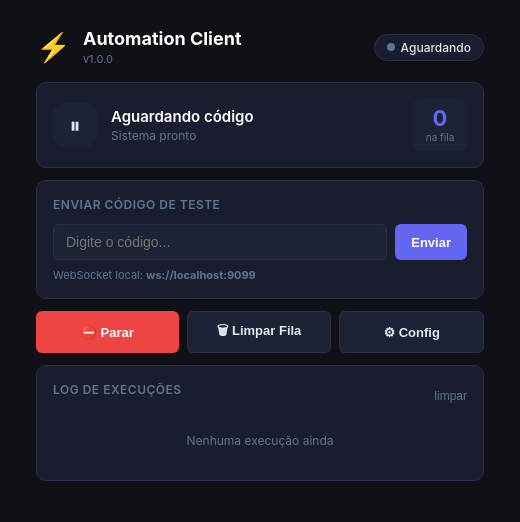
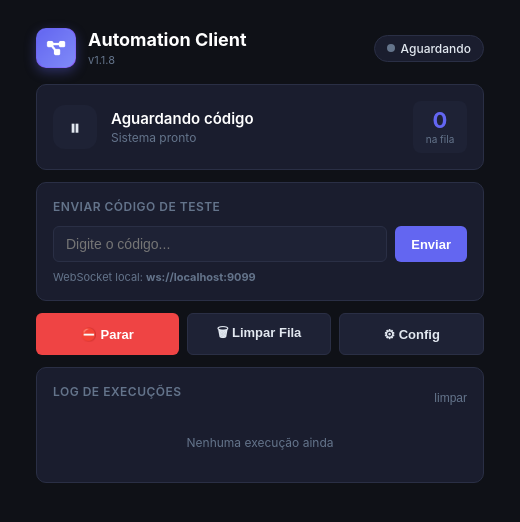
Before and after one commit to Maciel76/desktop-automation, an Electron app: page renderer/index.html in a window 520 px wide. Drawn offline with Linux system fonts and the light colour scheme; no server answers.

```diff
--- a/main.js
+++ b/main.js
@@ -57,6 +57,15 @@ function sendToRenderer(channel, data) {
   }
 }
 
+function getAppIcon() {
+  // Loaded once, used by window + tray. Falls back to empty image if missing.
+  const iconPath = path.join(__dirname, "build", "icon.png");
+  if (fs.existsSync(iconPath)) {
+    return nativeImage.createFromPath(iconPath);
+  }
+  return nativeImage.createEmpty();
+}
+
 function createWindow() {
   mainWindow = new BrowserWindow({
     width: 520,
@@ -65,6 +74,7 @@ function createWindow() {
     minHeight: 500,
     resizable: true,
     title: "Automation Client",
+    icon: getAppIcon(),
     webPreferences: {
       preload: path.join(__dirname, "preload.js"),
       contextIsolation: true,
@@ -81,9 +91,12 @@ function createWindow() {
 }
 
 function createTray() {
-  // Use a simple default icon
-  const icon = nativeImage.createEmpty();
-  tray = new Tray(icon);
+  const icon = getAppIcon();
+  // Resize for tray (16x16 on Windows). createEmpty() will skip the resize.
+  const trayIcon = icon.isEmpty()
+    ? icon
+    : icon.resize({ width: 16, height: 16 });
+  tray = new Tray(trayIcon);
   tray.on("click", () => mainWindow && mainWindow.show());
   buildTrayMenu(false);
 }
--- a/renderer/index.html
+++ b/renderer/index.html
@@ -15,10 +15,19 @@
       <!-- Header -->
       <header class="header">
         <div class="header-left">
-          <div class="app-icon">⚡</div>
+          <div class="app-icon">
+            <img
+              src="../build/icon.png"
+              alt="Logo"
+              onerror="
+                this.style.display = 'none';
+                this.parentElement.textContent = '⚡';
+              "
+            />
+          </div>
           <div>
             <h1>Automation Client</h1>
-            <span class="version">v1.0.0</span>
+            <span class="version" id="app-version">v1.1.8</span>
           </div>
         </div>
         <div class="header-right">
--- a/renderer/styles.css
+++ b/renderer/styles.css
@@ -52,6 +52,20 @@ body {
 }
 .app-icon {
   font-size: 28px;
+  width: 40px;
+  height: 40px;
+  display: flex;
+  align-items: center;
+  justify-content: center;
+  border-radius: 10px;
+  background: linear-gradient(135deg, #6366f1 0%, #8b5cf6 100%);
+  box-shadow: 0 4px 12px rgba(99, 102, 241, 0.35);
+  overflow: hidden;
+}
+.app-icon img {
+  width: 100%;
+  height: 100%;
+  object-fit: cover;
 }
 h1 {
   font-size: 18px;
```
Also changed, not shown: package.json (+9 -3 lines), build/icon.png (added).
